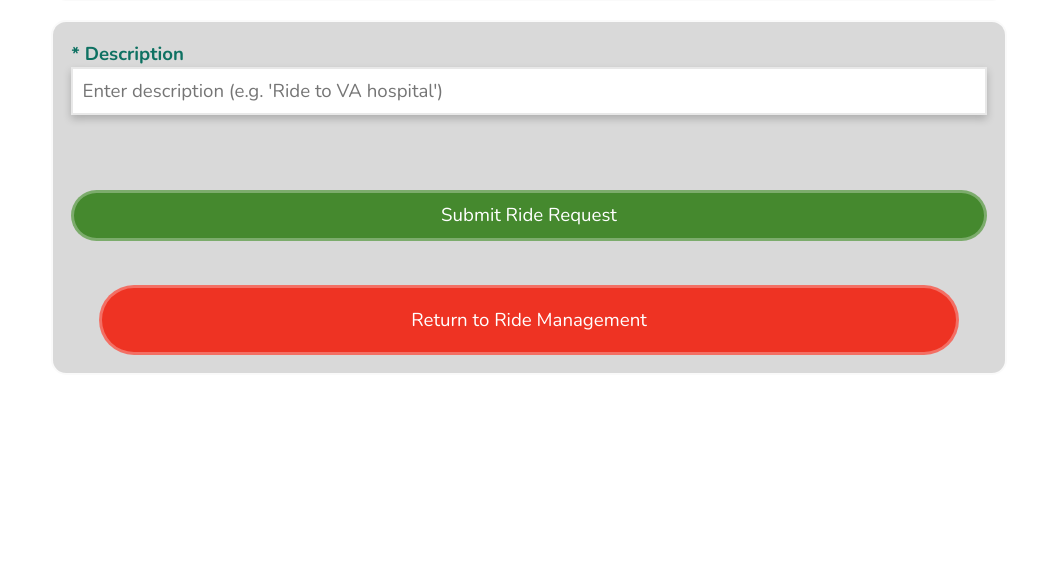
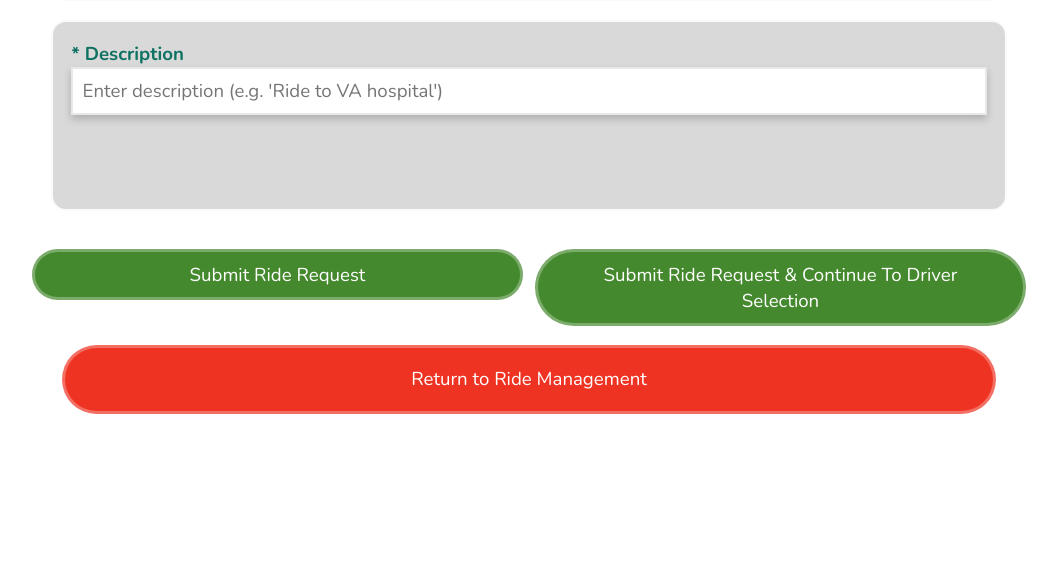
Before and after one commit to rylansedlacek/MobilityOptions, a PHP site: page /stepvarepo/addEvent.php in a window 1280 px wide. Shown: the part 2767-3345 px from the top of the page, without its empty margins (111-1168 px from the left). Before the commit the page ends 3140 px from the top, so only its background shows below. Run offline with PHP 8.4, Linux system fonts and the light colour scheme; the visitor is signed in with stand-in values (Sample User, id 1).

Commit message:
Reverting back charlies buttons

```diff
--- a/addEvent.php
+++ b/addEvent.php
@@ -216,19 +216,9 @@ if ($_SERVER["REQUEST_METHOD"] == "POST") {
             $riderEmail = '';
             if (!empty($rider)) {
                 $riderEmail = trim((string)$rider->get_email());
-                $con = connect();
-                $stmt = mysqli_prepare($con, "SELECT Notifications FROM dbpersons WHERE id = ?");
-                mysqli_stmt_bind_param($stmt, "s", $args['rider_id']);
-                mysqli_stmt_execute($stmt);
-                $result = mysqli_stmt_get_result($stmt);
-                $row = mysqli_fetch_assoc($result);
-
-                $riderNotif = (int)($row['Notifications'] ?? 0);
             }
 
-
-
-            if ($riderEmail && filter_var($riderEmail, FILTER_VALIDATE_EMAIL) && (int)$riderNotif === 1) {
+            if ($riderEmail && filter_var($riderEmail, FILTER_VALIDATE_EMAIL)) {
                 require_once('email.php');
 
                 $subject = 'Ride Request Submitted';
@@ -283,7 +273,12 @@ if ($_SERVER["REQUEST_METHOD"] == "POST") {
                 }
             }
 
-            header('Location: eventSuccess.php');
+            // header('Location: eventSuccess.php');
+            if (isset($_POST['scheduleTrip'])) {
+                header('Location: viewAllEvents.php');
+            } else {
+                header('Location: eventSuccess.php');
+            }
             exit();
         }
     }
@@ -577,8 +572,7 @@ if (!empty($_GET['rider_id'])) {
                     <option value="Normal">Normal</option>
                     <option value="Retreat">Retreat</option>
                 </select>
-                </div>
--->
+                </div>-->
                 <!--
                 <div class="event-sect">
                 <label for="name">* Event Visibility</label>
@@ -625,8 +619,7 @@ if (!empty($_GET['rider_id'])) {
                     </select>
                     </div>
                 </div>
-                </div>
--->
+                </div>-->
                 <!--
                 <div class="event-sect">
                 <label for="name">Location </label>
@@ -638,7 +631,7 @@ if (!empty($_GET['rider_id'])) {
 
 
                 <!-- show favorite option only when a rider is selected and addresses are filled manually (so they cant add duplicats) -->
-                <?php if (!empty($_GET['rider_id'])): ?>
+                <!-- <?php if (!empty($_GET['rider_id'])): ?>
                     <fieldset style="display:flex; align-items:center; gap:8px; margin-bottom:8px;" id="favorite-fieldset">
                         <legend>Save as Favorite Trip</legend>
                         <label style="margin-top:12px; padding:12px; border:1px solid #e0e0e0; border-radius:8px;">
@@ -647,8 +640,36 @@ if (!empty($_GET['rider_id'])) {
                         </label>
                     </fieldset>
                 <?php endif; ?>
+                <input type="submit" value="Submit Ride Request" style="width:100%;"> -->
+            </div>
 
-                <input type="submit" value="Submit Ride Request" style="width:100%;">
+            <div style="display:flex; gap:10px; margin-bottom: 20px">
+            <?php if (!empty($_GET['rider_id'])): ?>
+                <label style="padding:10px; border:1px solid #e0e0e0; border-radius:8px;">
+                    <input type="checkbox" name="favorite" value="1" width="100">
+                    Save this trip as a favorite
+                </label>
+            <?php endif; ?>
+            </div>
+
+            <div style="display:flex; gap:12px; align-items:flex-start;">
+                <!-- <?php if (!empty($_GET['rider_id'])): ?>
+                    <fieldset style="display:flex; align-items:center; gap:12px; margin-bottom:8px;" id="favorite-fieldset">
+                        <legend>Save as Favorite Trip</legend>
+                        <label style="margin-top:12px; padding:12px; border:1px solid #e0e0e0; border-radius:8px;">
+                            <input type="checkbox" id="favorite" name="favorite" value="1">
+                            Save this trip as a favorite
+                        </label>
+                    </fieldset>
+                <?php endif; ?>
+                <input type="submit" value="Submit Ride Request" style="width:100%;"> -->
+                <button type="submit" style="width:100%;"> Submit Ride Request</button>
+                <button type="submit" name="scheduleTrip" value="1" style="width:100%;"> Submit Ride Request & Continue To Driver Selection</button>
+            </div>
+
+            <div style="text-align:center;">
+                <a class="button cancel" href="eventManagement.php">Return to Ride Management </a>
+            </div>
 
         </form>
         <script>
@@ -810,14 +831,12 @@ if (!empty($_GET['rider_id'])) {
         </script>
         <br />
         <br />
-        <center><a class="button cancel" href="eventManagement.php">Return to Ride Management</a></center>
 
         <?php if (isset($_GET['error']) && $_GET['error'] === 'duplicate'): ?>
             <script>
                 alert("This ride has already been requested.");
             </script>
         <?php endif; ?>
-
     </main>
 
 </body>
--- a/scheduleTrip.php
+++ b/scheduleTrip.php
@@ -178,8 +178,8 @@ $vehicles = get_vehicles(); // get all vehicles for drop down
             <div style="margin-top:1rem; display:flex; gap:0.75rem;">
                 <button type="submit" name="assign" class="button add">Schedule Trip</button>
                 <button type="submit" name="dispatchTrip" value="1" class="button add">Schedule Trip & Go to Dispatch Trip Dashboard</button>
+                <a class="button cancel" href="viewAllEvents.php">Back to list</a>
                 <a class="button" href="calendar.php">Calendar</a>
-                <a class="button cancel" href="viewAllEvents.php">Back to list</a>
             </div>
             <div style="margin-top:2rem; width:span; display:flex; gap:0.75rem;">
 
```
